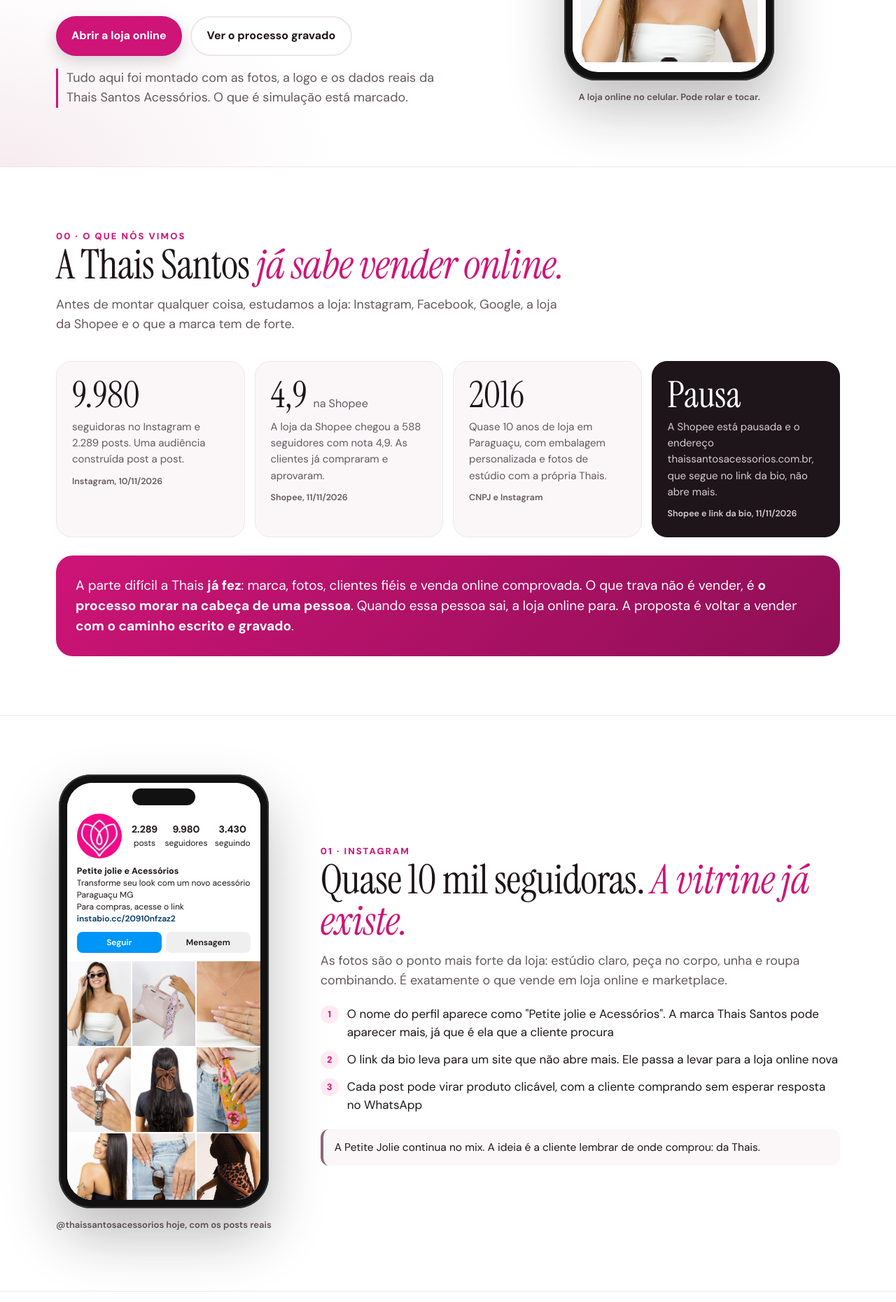
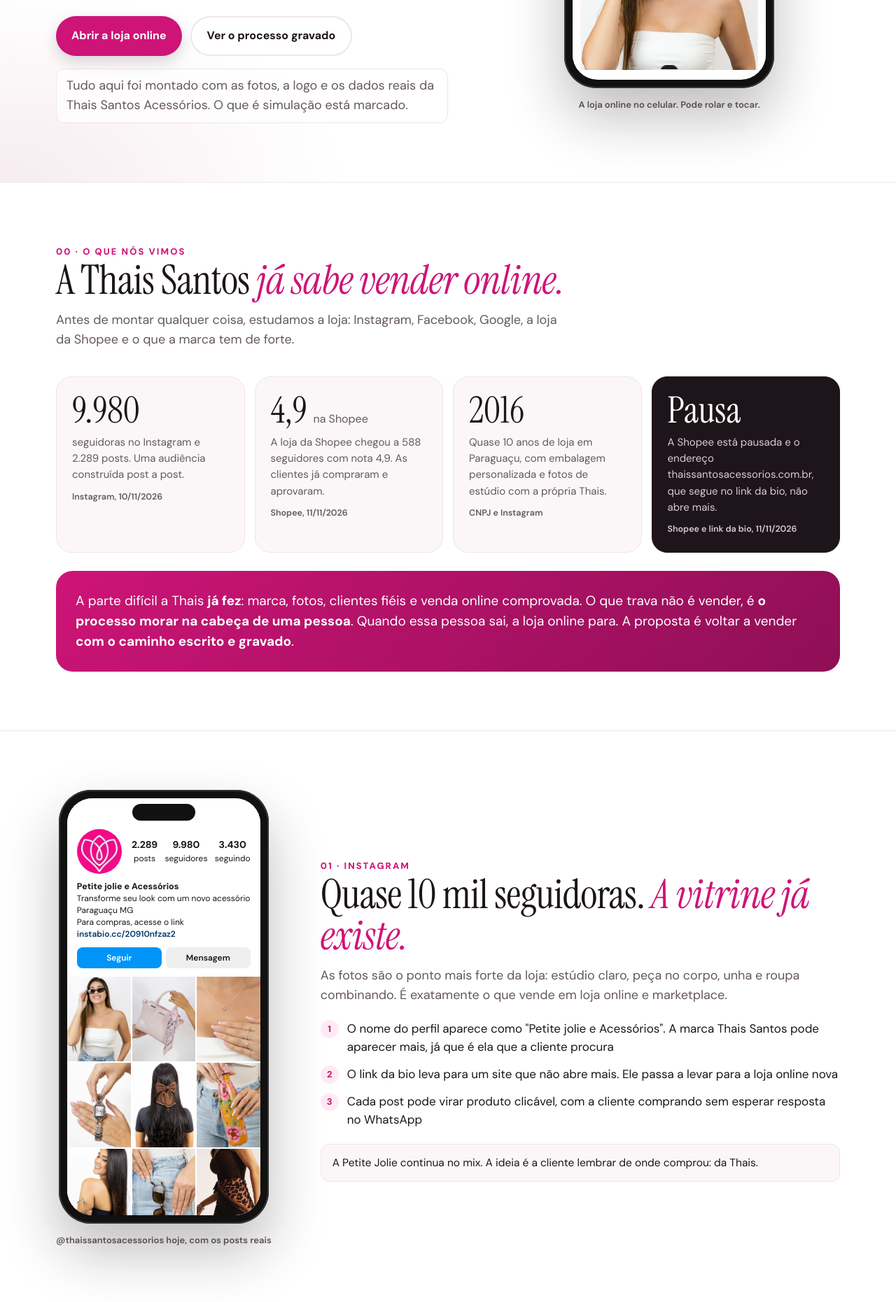
Before and after one commit to lucianodeassis141-web/thais-santos-previa, a plain HTML site: page index.html in a window 1280 px wide. Shown: the part 639-2500 px from the top of the page at 70% size. Drawn offline with Linux system fonts and the light colour scheme.

Commit message:
Ajustes de legibilidade

```diff
--- a/index.html
+++ b/index.html
@@ -60,7 +60,7 @@ h2 em,h1 em{color:var(--rosa)}
 .hero h1{font-size:clamp(48px,8.4vw,86px);margin:8px 0 18px}
 .hero p{color:var(--cinza);font-size:18px;max-width:560px}
 .hero .acoes{display:flex;gap:12px;flex-wrap:wrap;margin:26px 0 18px}
-.prep{font-size:14px;color:var(--cinza);max-width:520px;border-left:3px solid var(--rosa);padding-left:12px}
+.prep{font-size:14px;color:var(--cinza);max-width:520px;background:rgba(255,255,255,.7);border:1px solid var(--linha);border-radius:12px;padding:10px 14px}
 
 /* celular */
 .cel{width:300px;height:620px;border-radius:46px;background:#111;padding:12px;box-shadow:0 40px 80px rgba(29,21,25,.28),inset 0 0 0 2px #333;position:relative;margin:0 auto;flex:none}
@@ -105,7 +105,7 @@ section.s{padding:84px 0;border-top:1px solid var(--linha)}
 .lista-ok{list-style:none;display:grid;gap:12px;margin-top:20px}
 .lista-ok li{display:flex;gap:12px;align-items:flex-start}
 .lista-ok li i{flex:none;width:26px;height:26px;border-radius:50%;background:var(--rosa-cl);color:var(--rosa);display:grid;place-items:center;font-style:normal;font-weight:800;font-size:13px;margin-top:1px}
-.aviso{margin-top:22px;border-left:4px solid var(--malva);background:var(--fundo);border-radius:12px;padding:14px 16px;font-size:15.5px}
+.aviso{margin-top:22px;border:1px solid var(--linha);background:var(--fundo);border-radius:12px;padding:14px 16px;font-size:15.5px}
 
 /* lado a lado celulares */
 .par{display:flex;gap:30px;flex-wrap:wrap;justify-content:center}
--- a/loja/index.html
+++ b/loja/index.html
@@ -26,7 +26,7 @@ header .wrap{display:flex;align-items:center;gap:14px;height:66px}
 .logo{display:flex;align-items:center;gap:10px}
 .logo img{width:40px;height:40px;border-radius:50%}
 .logo .n{font-family:'Instrument Serif',serif;font-size:22px;letter-spacing:.12em;color:var(--malva);line-height:1}
-.logo .n small{display:block;font-family:'DM Sans';font-size:9.5px;letter-spacing:.28em;color:var(--cinza);margin-top:3px}
+.logo .n small{display:block;font-family:'DM Sans';font-size:11px;letter-spacing:.24em;color:var(--cinza);margin-top:3px}
 .busca{flex:1;display:none}
 .busca input{width:100%;max-width:420px;border:1px solid var(--linha);background:var(--fundo);border-radius:999px;padding:10px 16px;font:inherit}
 @media(min-width:800px){.busca{display:block}}
```
Also changed, not shown: .impeccable/config.json (added).
